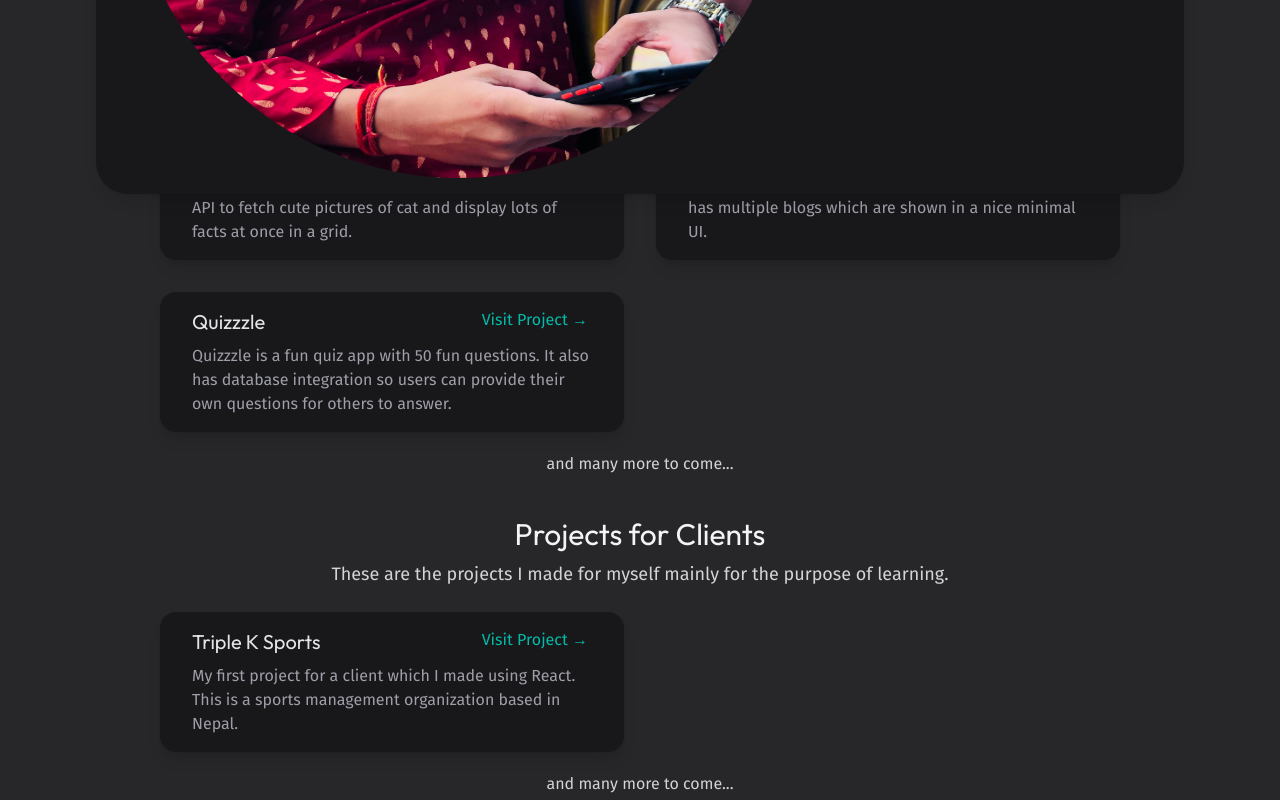
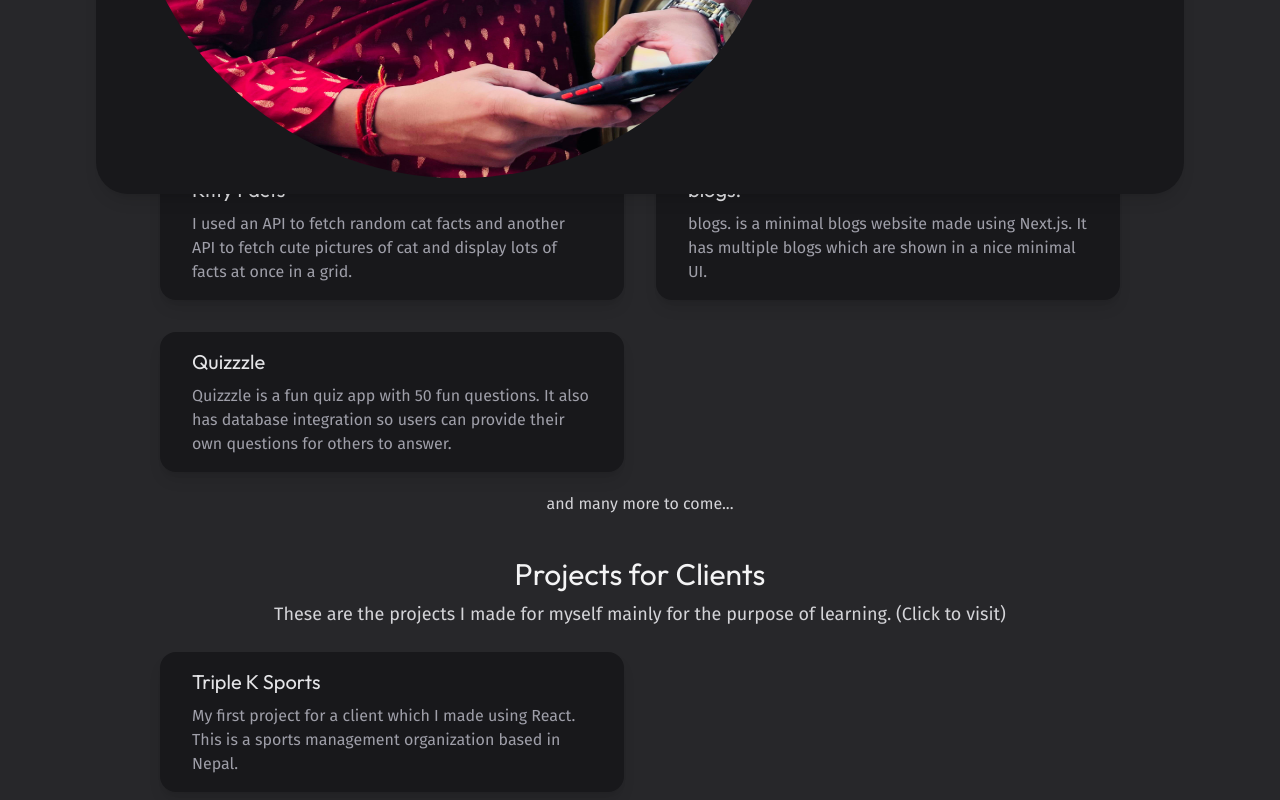
Before and after one commit to suyogpoudel/portfolio-new, a Next.js app: page /projects in a window 1280 px wide. Shown: the part 500-1300 px from the top of the page. Built offline with nearby package versions, Linux system fonts and the light colour scheme; a web font is replaced by a local one.

Commit message:
fixed layout and projects and skill cards

```diff
--- a/app/about/page.tsx
+++ b/app/about/page.tsx
@@ -74,7 +74,7 @@ const About = () => {
   ];
 
   return (
-    <div className="flex flex-col justify-center items-center py-10">
+    <div className="flex flex-col justify-center items-center py-10 sm:py-15 lg:py-20">
       <div className="flex flex-col justify-center items-center">
         <Image
           src={Picture}
@@ -96,7 +96,7 @@ const About = () => {
           ))}
         </div>
 
-        <div className="flex flex-col justify-start w-[80%] mt-10">
+        <div className="flex flex-col justify-start w-[80%] max-sm:w-[90%] mt-10">
           <h3 className="font-headings text-xl lg:text-2xl text-zinc-100 px-2">
             Profile
           </h3>
@@ -110,7 +110,7 @@ const About = () => {
           </p>
         </div>
 
-        <div className="flex flex-col justify-start w-[80%] mt-10">
+        <div className="flex flex-col justify-start w-[80%] max-sm:w-[90%] mt-10">
           <h3 className="font-headings text-xl lg:text-2xl text-zinc-100 px-2">
             Skills
           </h3>
--- a/app/projects/page.tsx
+++ b/app/projects/page.tsx
@@ -1,6 +1,7 @@
 import { Metadata } from "next";
 import * as motion from "motion/react-client";
 import Link from "next/link";
+import { IconArrowRight } from "@tabler/icons-react";
 
 export const metadata: Metadata = {
   title: "Projects | Suyog Poudel",
@@ -63,72 +64,60 @@ const Projects = () => {
   ];
 
   return (
-    <div className="flex flex-col justify-center items-center py-10">
+    <div className="flex flex-col justify-center items-center py-10 sm:py-15 lg:py-20">
       <h1 className="font-display max-sm:text-3xl text-4xl mb-10">
         My Projects
       </h1>
 
       <div className="flex flex-col gap-10 justify-center items-center">
-        <div className="flex flex-col gap-2 w-[80%] items-center justify-center">
+        <div className="flex flex-col gap-2 w-[80%] max-sm:w-[90%] items-center justify-center">
           <h3 className="font-headings text-2xl lg:text-3xl text-zinc-100 px-2">
             Personal Projects
           </h3>
           <p className="sm:text-lg text-justify text-zinc-300">
             These are the projects I made for myself mainly for the purpose of
-            learning.
+            learning. (Click to visit)
           </p>
 
           <div className="grid grid-cols-1 lg:grid-cols-2 gap-8 mt-4 mb-3">
             {personalProjects.map(({ title, desc, link }) => (
-              <div
+              <Link
+                href={link}
                 key={title}
-                className="bg-zinc-900 px-8 py-4 rounded-2xl shadow-lg hover:shadow-xl transition-shadow duration-300"
+                className="bg-zinc-900 px-8 py-4 rounded-2xl shadow-lg hover:shadow-xl transition-all duration-300 hover:scale-105"
               >
                 <div className="flex justify-between mb-2 ">
                   <p className="font-headings text-xl">{title}</p>
-                  <Link
-                    href={link}
-                    target="_blank"
-                    className="text-teal-500 border-b-2 px-1 border-zinc-900 hover:border-teal-500 transition-colors duration-300"
-                  >
-                    Visit Project &rarr;
-                  </Link>
                 </div>
                 <p className="text-zinc-400">{desc}</p>
-              </div>
+              </Link>
             ))}
           </div>
 
           <p className="text-zinc-300">and many more to come...</p>
         </div>
 
-        <div className="flex flex-col gap-2 w-[80%] items-center justify-center">
+        <div className="flex flex-col gap-2 w-[80%] max-sm:w-[90%] items-center justify-center">
           <h3 className="font-headings text-2xl lg:text-3xl text-zinc-100 px-2">
             Projects for Clients
           </h3>
           <p className="sm:text-lg text-justify text-zinc-300">
             These are the projects I made for myself mainly for the purpose of
-            learning.
+            learning. (Click to visit)
           </p>
 
           <div className="grid grid-cols-1 lg:grid-cols-2 gap-8 mt-4 mb-3">
             {projectsForClients.map(({ title, desc, link }) => (
-              <div
+              <Link
+                href={link}
                 key={title}
-                className="bg-zinc-900 px-8 py-4 rounded-2xl shadow-lg hover:shadow-xl transition-shadow duration-300"
+                className="bg-zinc-900 px-8 py-4 rounded-2xl shadow-lg hover:shadow-xl transition-all duration-300 hover:scale-105"
               >
                 <div className="flex justify-between mb-2 ">
                   <p className="font-headings text-xl">{title}</p>
-                  <Link
-                    href={link}
-                    target="_blank"
-                    className="text-teal-500 border-b-2 px-1 border-zinc-900 hover:border-teal-500 transition-colors duration-300"
-                  >
-                    Visit Project &rarr;
-                  </Link>
                 </div>
                 <p className="text-zinc-400">{desc}</p>
-              </div>
+              </Link>
             ))}
           </div>
           <p className="text-zinc-300">and many more to come...</p>
```
